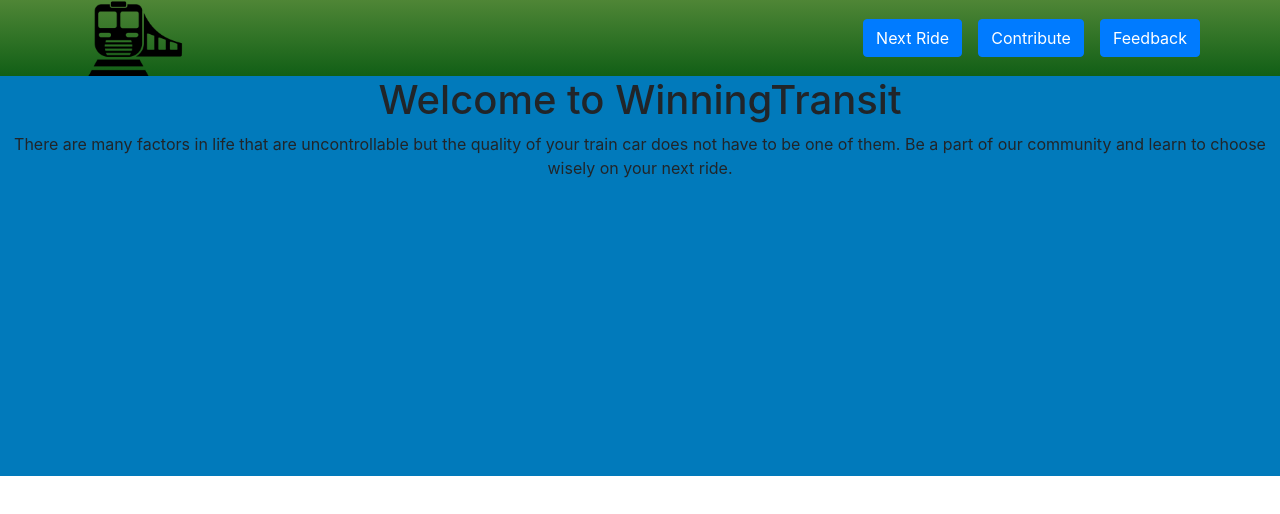
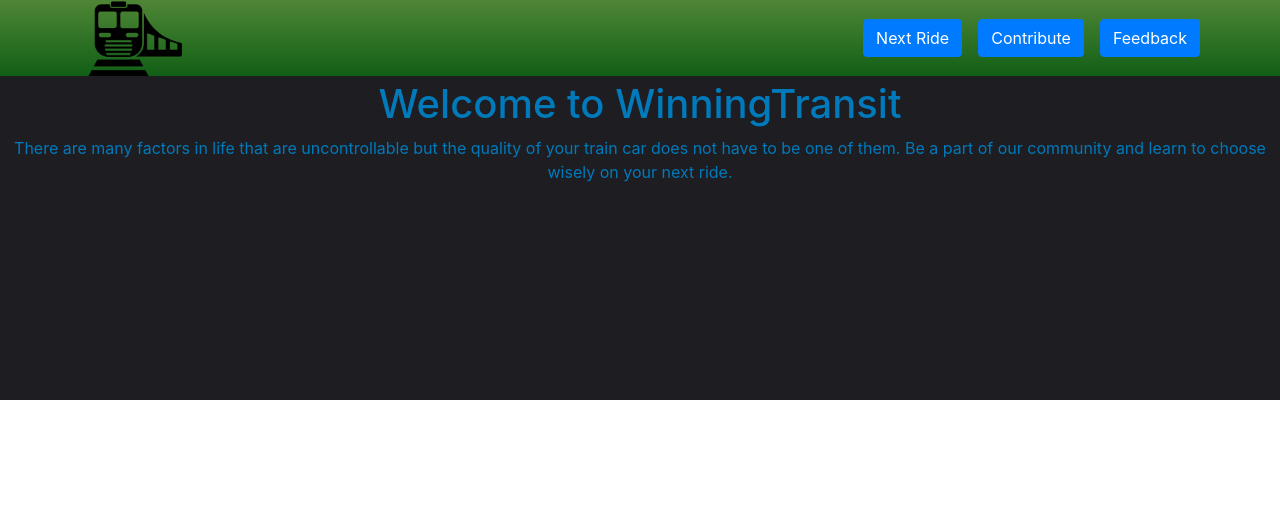
Before and after one commit to Kadus90/Winning-Transit, a React (Create React App) app: page / in a window 1280 px wide. Shown: the top 514 px of the page. Built offline with nearby package versions, Linux system fonts and the light colour scheme.

Commit message:
feat: Adjusted color styling of Hero, set the Nav to fixed.

```diff
--- a/src/Components/Hero/Hero.css
+++ b/src/Components/Hero/Hero.css
@@ -1,4 +1,7 @@
 .hero-container {
+  /* position: relative; */
+  padding-top: 10vh;
   height: 50vh;
-  background-color: #017abb;
+  color: #017abb;
+  background-color: #1d1d22;
 }
--- a/src/Components/Nav/Nav.css
+++ b/src/Components/Nav/Nav.css
@@ -1,6 +1,9 @@
 .nav-container {
   /* Positioning */
   padding: 1.5rem;
+  position: fixed;
+
+  width: 100vw;
 
   /* Other Styling */
   background: linear-gradient(#4f8636, #115f16);
```
